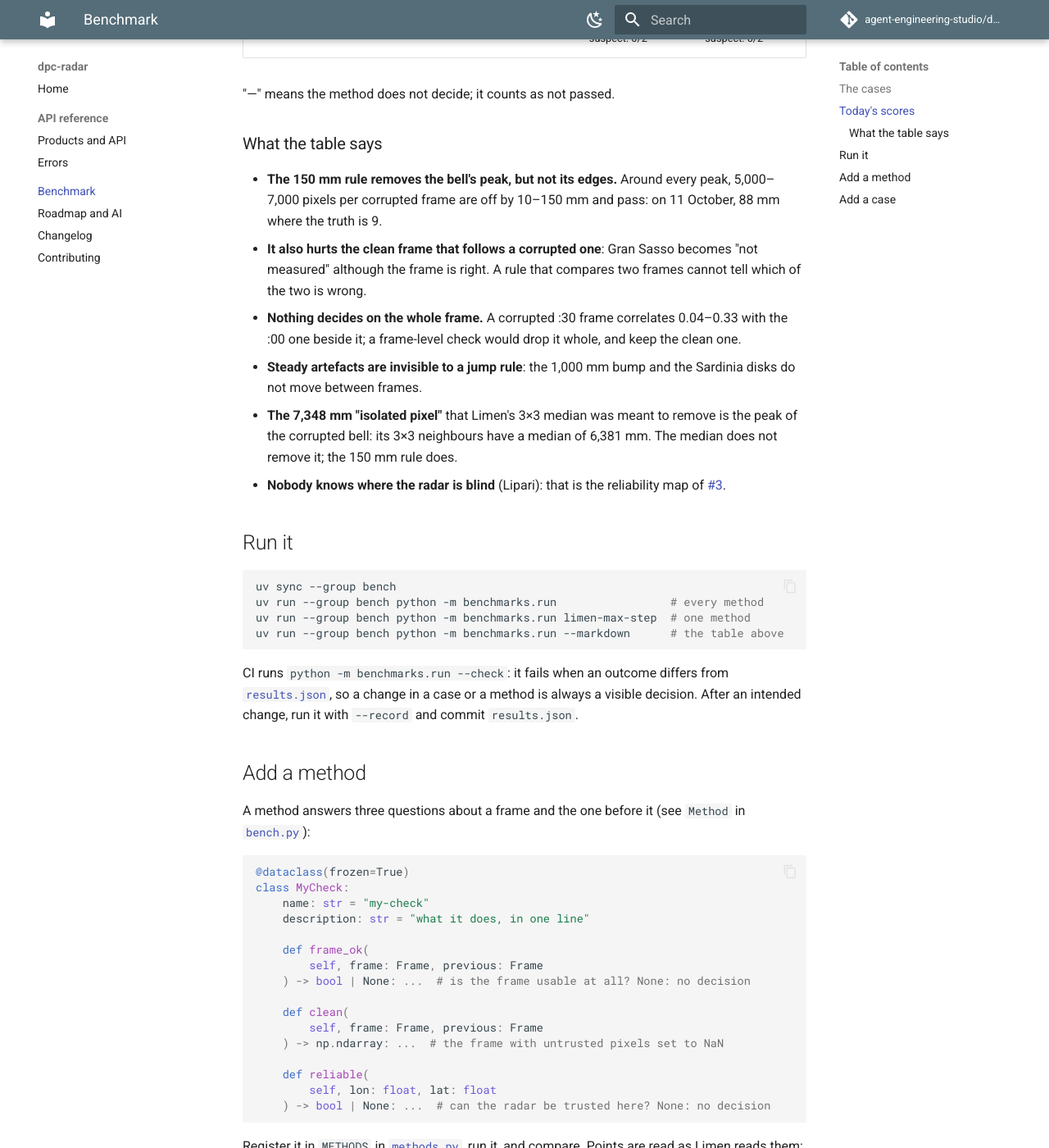
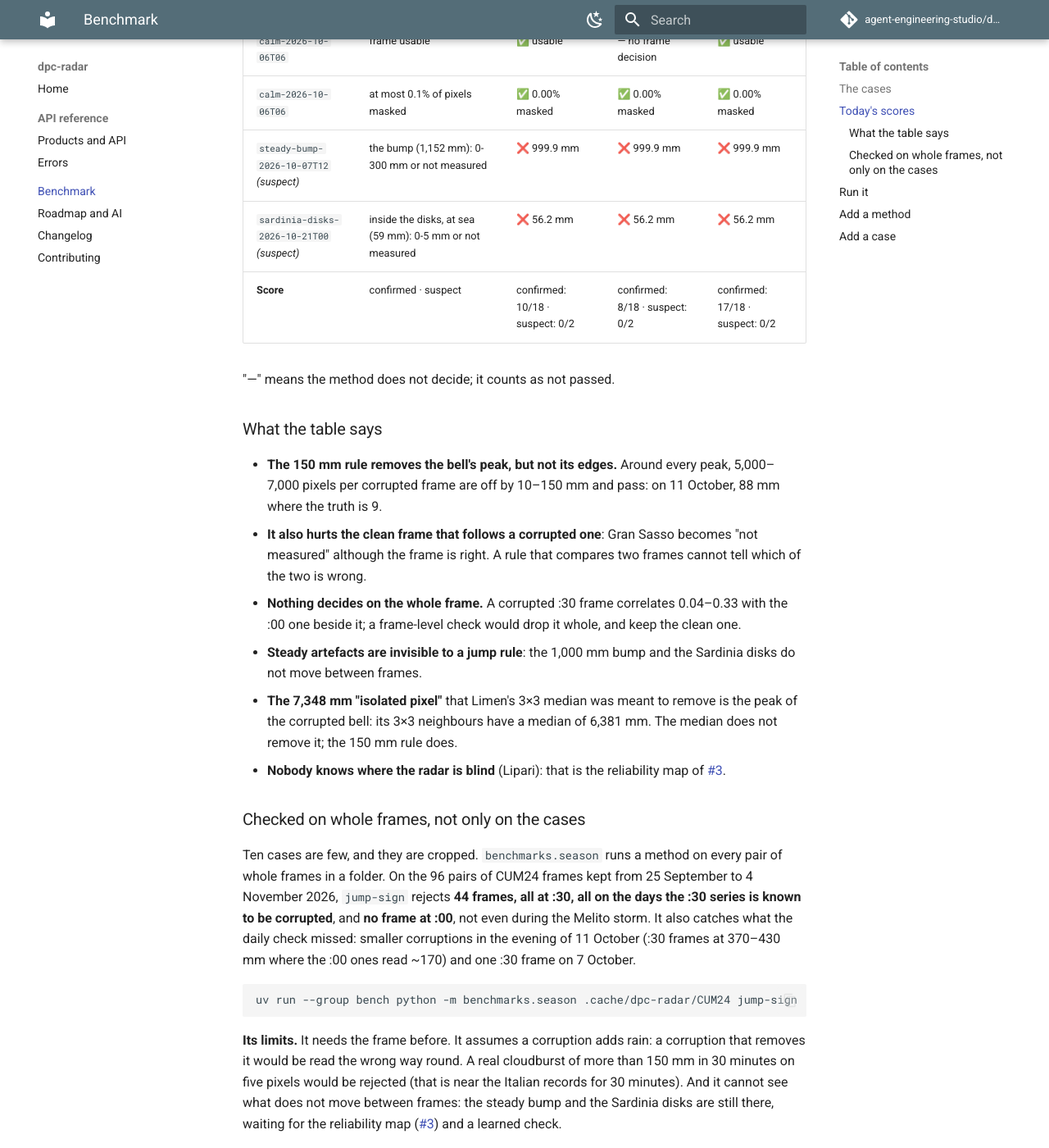
Before and after one commit to LBCron/dpc-radar, an MkDocs documentation site: the page built from docs/benchmark.md, in a window 1280 px wide and 1400 px high, scrolled down 2503 px. Shown: the whole window at 82% size. Built offline with MkDocs 1.6.1 and Material for MkDocs 9.7.7, drawn with Linux system fonts in a browser that asks for light colours; comment, search, counter and statistics services are not loaded; some of the changed text lies outside the part shown.

Commit message:
feat(benchmarks): jump-sign, a frame-level check for corrupted frames (#6)
Two CUM24 frames 30 minutes apart can differ by at most half an hour of
rain. Where they differ by more than 150 mm on at least 5 pixels, one is
wrong, and in every corruption seen so far the wrong one is the higher:
the frame that jumps up is rejected whole, the frame that jumps down (the
clean one after a corrupted one) is kept intact.

Benchmark: 17/18 confirmed checks (limen-max-step 8/18); only Lipari is
left, which needs the reliability map (#3). benchmarks.season runs a
method on every pair of whole frames: on 96 pairs from 25/09 to 04/11 it
rejects 44 frames, all at :30 on the corrupted days, and no :00 frame.

Co-Authored-By: Claude Opus 5.5 <noreply@anthropic.com>

````diff
--- a/README.md
+++ b/README.md
@@ -319,7 +319,8 @@ the others are here so you don't have to find them yourself.
 
 Every trap above is a case in the **[benchmark](https://agentengineering.it/dpc-radar/benchmark/)**:
 real frames where we know the answer, and how each cleaning rule scores on
-them. Limen's rule today passes 8 of 18 checks.
+them. Limen's rule today passes 8 of 18 checks; a first frame-level check
+(`jump-sign`) passes 17.
 
 ---
 
--- a/benchmarks/README.md
+++ b/benchmarks/README.md
@@ -27,31 +27,37 @@ committed, a case keeps working.
 ## Today's scores
 
 `limen-max-step` is what Limen does today: it throws away a pixel that moved
-more than 150 mm in 30 minutes. `accept-all` trusts everything.
+more than 150 mm in 30 minutes. `accept-all` trusts everything. `jump-sign` is
+the first step of the learned frame check
+([#6](https://github.com/agent-engineering-studio/dpc-radar/issues/6)): two
+frames 30 minutes apart can differ by at most half an hour of rain, so where
+they differ by more one of them is wrong, and the **sign** says which. The
+corruption always adds rain: the frame that jumps *up* is rejected whole, the
+one that jumps *down* (the clean frame after a corrupted one) is kept intact.
 
-| Case | Check | `accept-all` | `limen-max-step` |
-|---|---|---|---|
-| `melito-2026-10-10T06` | frame usable | ✅ usable | — no frame decision |
-| `melito-2026-10-10T06` | Melito di Porto Salvo: 100-300 mm | ✅ 174.7 mm | ✅ 174.7 mm |
-| `melito-2026-10-10T06` | Bagaladi: 80-250 mm | ✅ 113.1 mm | ✅ 113.1 mm |
-| `melito-2026-10-10T06` | Lipari: a cloudburst the radar did not see: not reliable | — no reliability | — no reliability |
-| `melito-2026-10-11T00` | Melito di Porto Salvo: 150-300 mm | ✅ 184.9 mm | ✅ 184.9 mm |
-| `bell-2026-10-11T0930` | frame rejected | ❌ usable | — no frame decision |
-| `bell-2026-10-11T0930` | the bell's peak (7,348 mm): 0-100 mm or not measured | ❌ 6180.7 mm | ✅ not measured |
-| `bell-2026-10-11T0930` | the bell's edge: 88 mm where the :00 frame reads 9: 0-30 mm or not measured | ❌ 87.7 mm | ❌ 87.7 mm |
-| `after-bell-2026-10-11T10` | frame usable | ✅ usable | — no frame decision |
-| `after-bell-2026-10-11T10` | Gran Sasso, the point of limen#235 (7.3 mm in the :00 series): 2-30 mm | ✅ 7.3 mm | ❌ not measured |
-| `bell-2026-10-09T0630` | frame rejected | ❌ usable | — no frame decision |
-| `bell-2026-10-09T0630` | the bell's peak (13,226 mm): 0-100 mm or not measured | ❌ 10184.8 mm | ✅ not measured |
-| `bell-2026-10-25T0630` | frame rejected | ❌ usable | — no frame decision |
-| `bell-2026-10-25T0630` | the bell's peak (10,861 mm): 0-100 mm or not measured | ❌ 6510.3 mm | ✅ not measured |
-| `calm-2026-10-04T06` | frame usable | ✅ usable | — no frame decision |
-| `calm-2026-10-04T06` | at most 0.1% of pixels masked | ✅ 0.00% masked | ✅ 0.00% masked |
-| `calm-2026-10-06T06` | frame usable | ✅ usable | — no frame decision |
-| `calm-2026-10-06T06` | at most 0.1% of pixels masked | ✅ 0.00% masked | ✅ 0.00% masked |
-| `steady-bump-2026-10-07T12` *(suspect)* | the bump (1,152 mm): 0-300 mm or not measured | ❌ 999.9 mm | ❌ 999.9 mm |
-| `sardinia-disks-2026-10-21T00` *(suspect)* | inside the disks, at sea (59 mm): 0-5 mm or not measured | ❌ 56.2 mm | ❌ 56.2 mm |
-| **Score** | confirmed · suspect | confirmed: 10/18 · suspect: 0/2 | confirmed: 8/18 · suspect: 0/2 |
+| Case | Check | `accept-all` | `limen-max-step` | `jump-sign` |
+|---|---|---|---|---|
+| `melito-2026-10-10T06` | frame usable | ✅ usable | — no frame decision | ✅ usable |
+| `melito-2026-10-10T06` | Melito di Porto Salvo: 100-300 mm | ✅ 174.7 mm | ✅ 174.7 mm | ✅ 174.7 mm |
+| `melito-2026-10-10T06` | Bagaladi: 80-250 mm | ✅ 113.1 mm | ✅ 113.1 mm | ✅ 113.1 mm |
+| `melito-2026-10-10T06` | Lipari: a cloudburst the radar did not see: not reliable | — no reliability | — no reliability | — no reliability |
+| `melito-2026-10-11T00` | Melito di Porto Salvo: 150-300 mm | ✅ 184.9 mm | ✅ 184.9 mm | ✅ 184.9 mm |
+| `bell-2026-10-11T0930` | frame rejected | ❌ usable | — no frame decision | ✅ rejected |
+| `bell-2026-10-11T0930` | the bell's peak (7,348 mm): 0-100 mm or not measured | ❌ 6180.7 mm | ✅ not measured | ✅ not measured |
+| `bell-2026-10-11T0930` | the bell's edge: 88 mm where the :00 frame reads 9: 0-30 mm or not measured | ❌ 87.7 mm | ❌ 87.7 mm | ✅ not measured |
+| `after-bell-2026-10-11T10` | frame usable | ✅ usable | — no frame decision | ✅ usable |
+| `after-bell-2026-10-11T10` | Gran Sasso, the point of limen#235 (7.3 mm in the :00 series): 2-30 mm | ✅ 7.3 mm | ❌ not measured | ✅ 7.3 mm |
+| `bell-2026-10-09T0630` | frame rejected | ❌ usable | — no frame decision | ✅ rejected |
+| `bell-2026-10-09T0630` | the bell's peak (13,226 mm): 0-100 mm or not measured | ❌ 10184.8 mm | ✅ not measured | ✅ not measured |
+| `bell-2026-10-25T0630` | frame rejected | ❌ usable | — no frame decision | ✅ rejected |
+| `bell-2026-10-25T0630` | the bell's peak (10,861 mm): 0-100 mm or not measured | ❌ 6510.3 mm | ✅ not measured | ✅ not measured |
+| `calm-2026-10-04T06` | frame usable | ✅ usable | — no frame decision | ✅ usable |
+| `calm-2026-10-04T06` | at most 0.1% of pixels masked | ✅ 0.00% masked | ✅ 0.00% masked | ✅ 0.00% masked |
+| `calm-2026-10-06T06` | frame usable | ✅ usable | — no frame decision | ✅ usable |
+| `calm-2026-10-06T06` | at most 0.1% of pixels masked | ✅ 0.00% masked | ✅ 0.00% masked | ✅ 0.00% masked |
+| `steady-bump-2026-10-07T12` *(suspect)* | the bump (1,152 mm): 0-300 mm or not measured | ❌ 999.9 mm | ❌ 999.9 mm | ❌ 999.9 mm |
+| `sardinia-disks-2026-10-21T00` *(suspect)* | inside the disks, at sea (59 mm): 0-5 mm or not measured | ❌ 56.2 mm | ❌ 56.2 mm | ❌ 56.2 mm |
+| **Score** | confirmed · suspect | confirmed: 10/18 · suspect: 0/2 | confirmed: 8/18 · suspect: 0/2 | confirmed: 17/18 · suspect: 0/2 |
 
 "—" means the method does not decide; it counts as not passed.
 
@@ -73,6 +79,29 @@ more than 150 mm in 30 minutes. `accept-all` trusts everything.
   of 6,381 mm. The median does not remove it; the 150 mm rule does.
 - **Nobody knows where the radar is blind** (Lipari): that is the reliability
   map of [#3](https://github.com/agent-engineering-studio/dpc-radar/issues/3).
+
+### Checked on whole frames, not only on the cases
+
+Ten cases are few, and they are cropped. `benchmarks.season` runs a method on
+every pair of whole frames in a folder. On the 96 pairs of CUM24 frames kept
+from 25 September to 4 November 2026, `jump-sign` rejects **44 frames, all at
+:30, all on the days the :30 series is known to be corrupted**, and **no frame
+at :00**, not even during the Melito storm. It also catches what the daily
+check missed: smaller corruptions in the evening of 11 October (:30 frames at
+370–430 mm where the :00 ones read ~170) and one :30 frame on 7 October.
+
+```bash
+uv run --group bench python -m benchmarks.season .cache/dpc-radar/CUM24 jump-sign
+```
+
+**Its limits.** It needs the frame before. It assumes a corruption adds rain:
+a corruption that removes it would be read the wrong way round. A real
+cloudburst of more than 150 mm in 30 minutes on five pixels would be rejected
+(that is near the Italian records for 30 minutes). And it cannot see what does
+not move between frames: the steady bump and the Sardinia disks are still
+there, waiting for the reliability map
+([#3](https://github.com/agent-engineering-studio/dpc-radar/issues/3)) and a
+learned check.
 
 ## Run it
 
````
Also changed, not shown: CHANGELOG.md (+5 -0 lines), docs/roadmap.md (+6 -0 lines), 3 other files.
